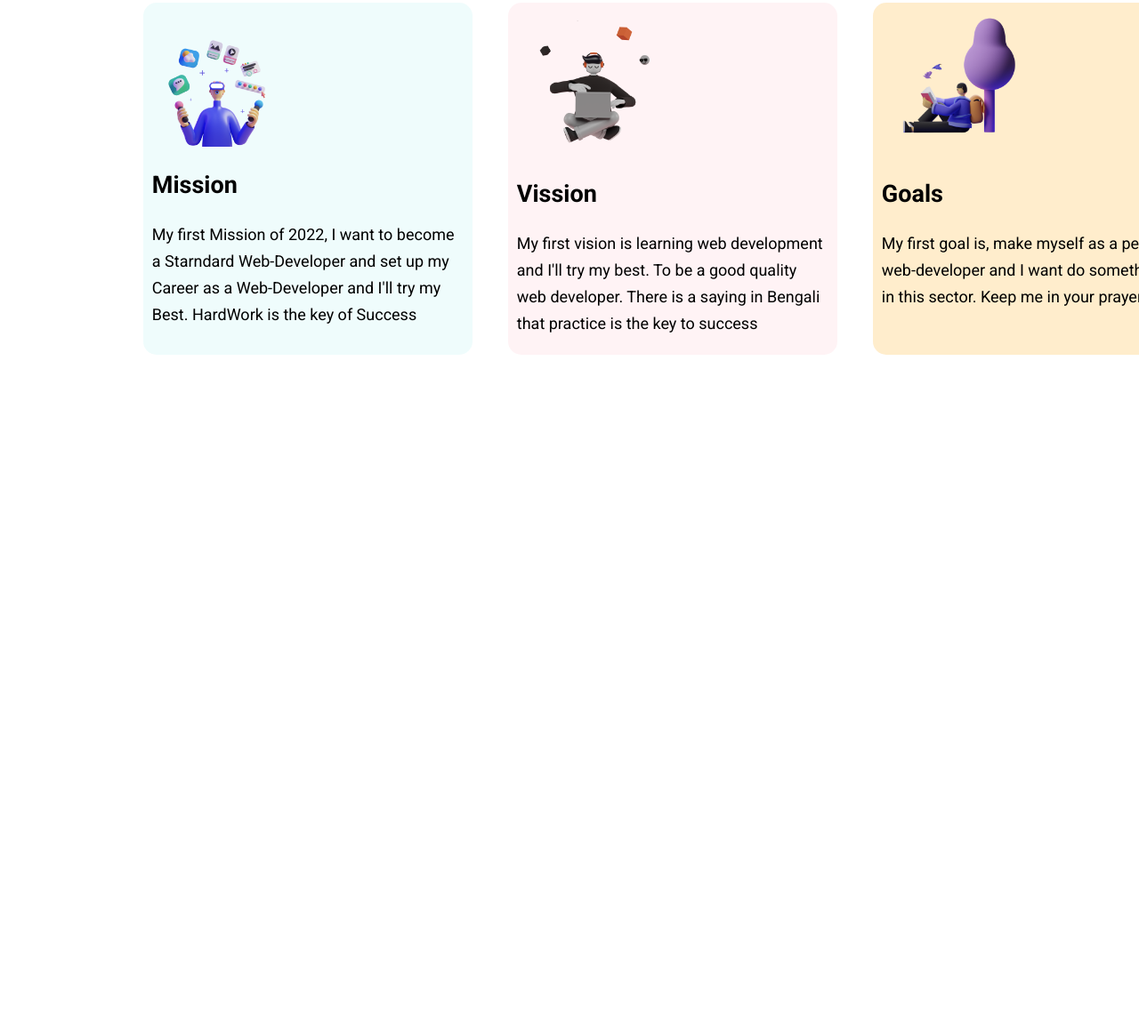
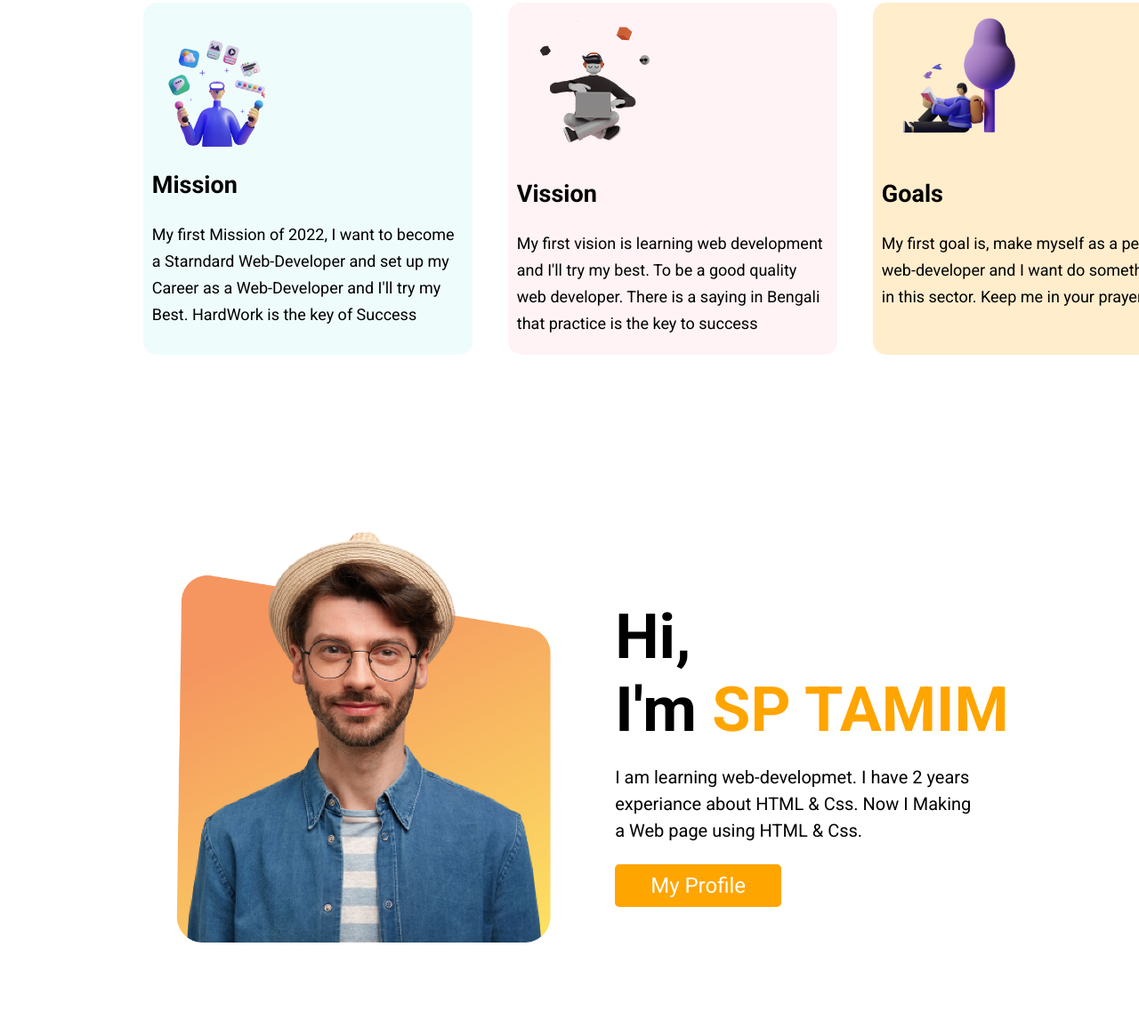
Before and after one commit to Sp-Tamim33/Assignment-One, a plain HTML site: page index.html in a window 1280 px wide. Shown: the part 798-1962 px from the top of the page at 89% size. Before the commit the page ends 1297 px from the top, so only its background shows below. Drawn offline with Linux system fonts and the light colour scheme.

Commit message:
about section added

```diff
--- a/index.html
+++ b/index.html
@@ -60,6 +60,26 @@
 
     <!-- Card Section Code End -->
 
+    <!-- About section code start -->
+
+    <section class="default-padding">
+        <div class="container">
+            <div class="left-img">
+                <img src="img/person-1.png" alt="">
+            </div>
+            <div class="right-content">
+                <div class="right-inner-content">
+                    <h2>Hi,</h2>
+                    <h1>I'm <span class="text-color">SP TAMIM</span></h1>
+                    <p>I am learning web-developmet. I have 2 years experiance about HTML & Css. Now I Making a Web page using HTML & Css.</p>
+                    <a href="#">My Profile</a>
+                </div>
+            </div>
+        </div>
+    </section>
+
+    <!-- About section code end -->
+
 
 
 </body>
--- a/style.css
+++ b/style.css
@@ -150,3 +150,45 @@
     line-height: 30px;
     font-size: 18px;
 }
+
+
+/* About Section Css  */
+
+.left-img {
+    width: 40%;
+}
+.left-img img {
+    max-width: 100%;
+    width: 440px;
+    margin-left: 37%;
+}
+
+.right-content{
+    width: 40%;
+}
+.right-inner-content {
+    width: 100%;
+    margin-left: 35%;
+    margin-top: 15%;
+}
+.right-inner-content h2{
+    font-size: 70px;
+}
+.right-inner-content h1{
+    font-size: 70px;
+}
+.right-inner-content p{
+    font-size: 20px;
+    margin-top: 20px;
+    margin-bottom: 33px;
+    width: 80%;
+    line-height: 30px;
+}
+.right-inner-content a{
+    text-decoration: none;
+    color: white;
+    background: orange;
+    padding: 10px 40px;
+    border-radius: 5px;
+    font-size: 24px;
+}
```
